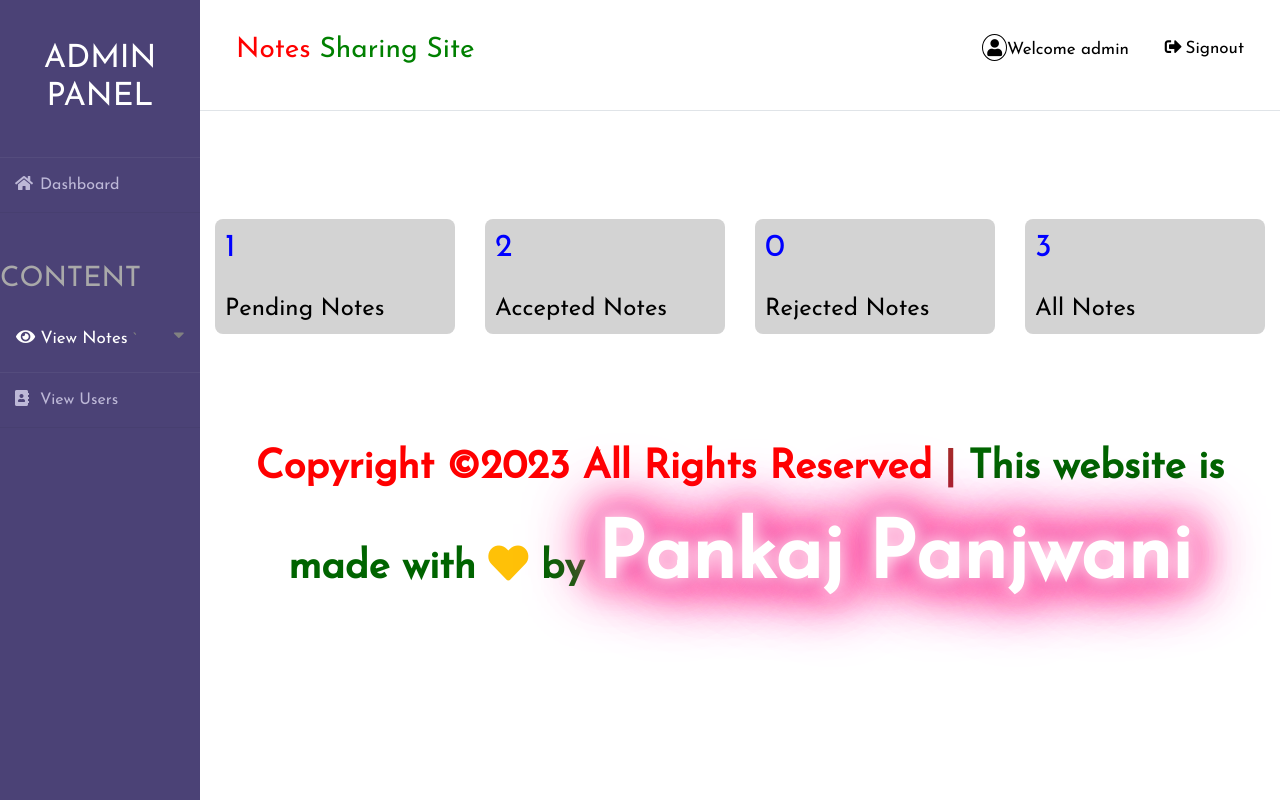
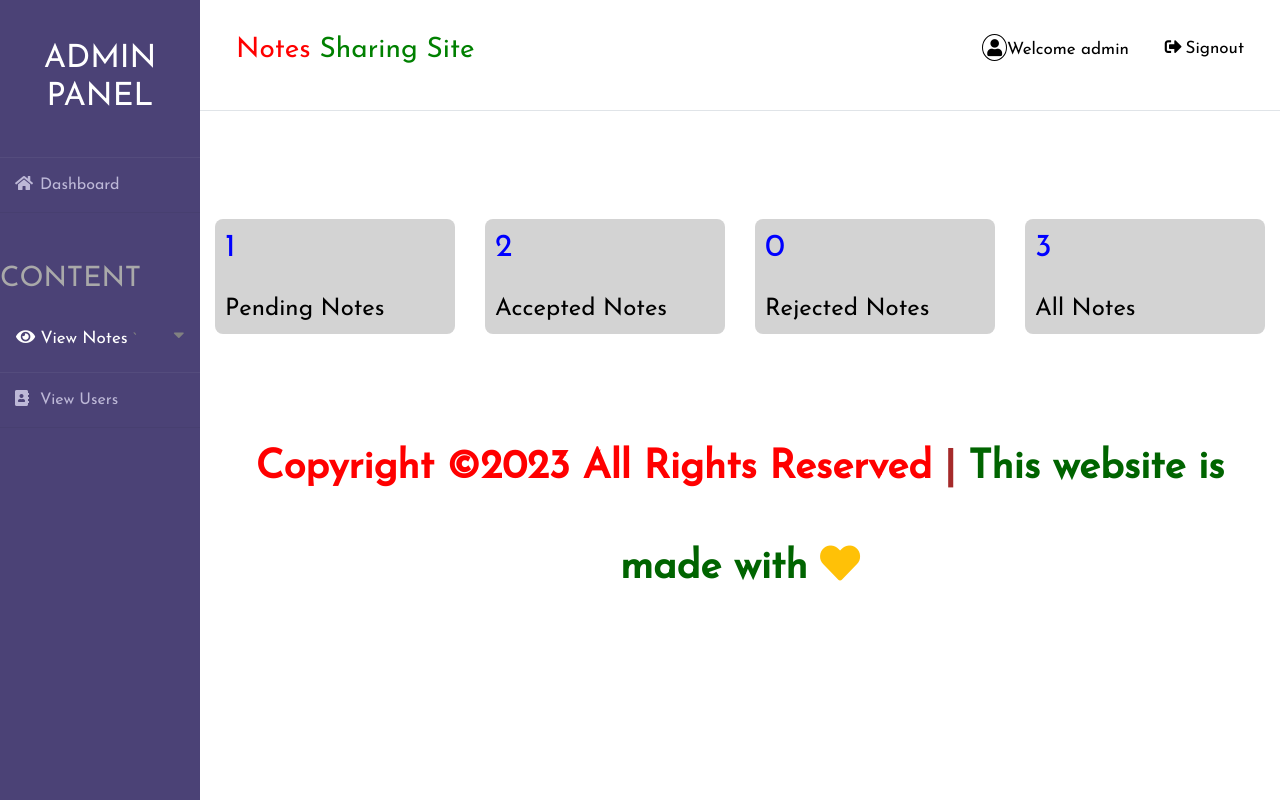
Before and after one commit to divya-r-b/NotesSharingDjango, a Django app: page /admin_home in a window 1280 px wide. Run offline with Django 3.2, Linux system fonts and the light colour scheme; a user stored in the database is signed in; data comes from the database, SQL or seed files in the repository; some libraries are stand-ins or nearby versions.

Commit message:
Update admin_home.html

```diff
--- a/notes/templates/admin_home.html
+++ b/notes/templates/admin_home.html
@@ -88,7 +88,7 @@ h2, h4{
 
             Copyright &copy;<script>document.write(new Date().getFullYear());</script> All Rights Reserved
                 <span style = "color : brown">|</span>
-                <span style = "color : #006400">This website is made with <i class="fas fa-heart icon-heart text-warning"></i> by </span><a class= "glow" href="#" target="_blank">Pankaj Panjwani</a>
+                <span style = "color : #006400">This website is made with <i class="fas fa-heart icon-heart text-warning"></i></span><a class= "glow" href="#" target="_blank"></a>
 
             </p>
 
```
